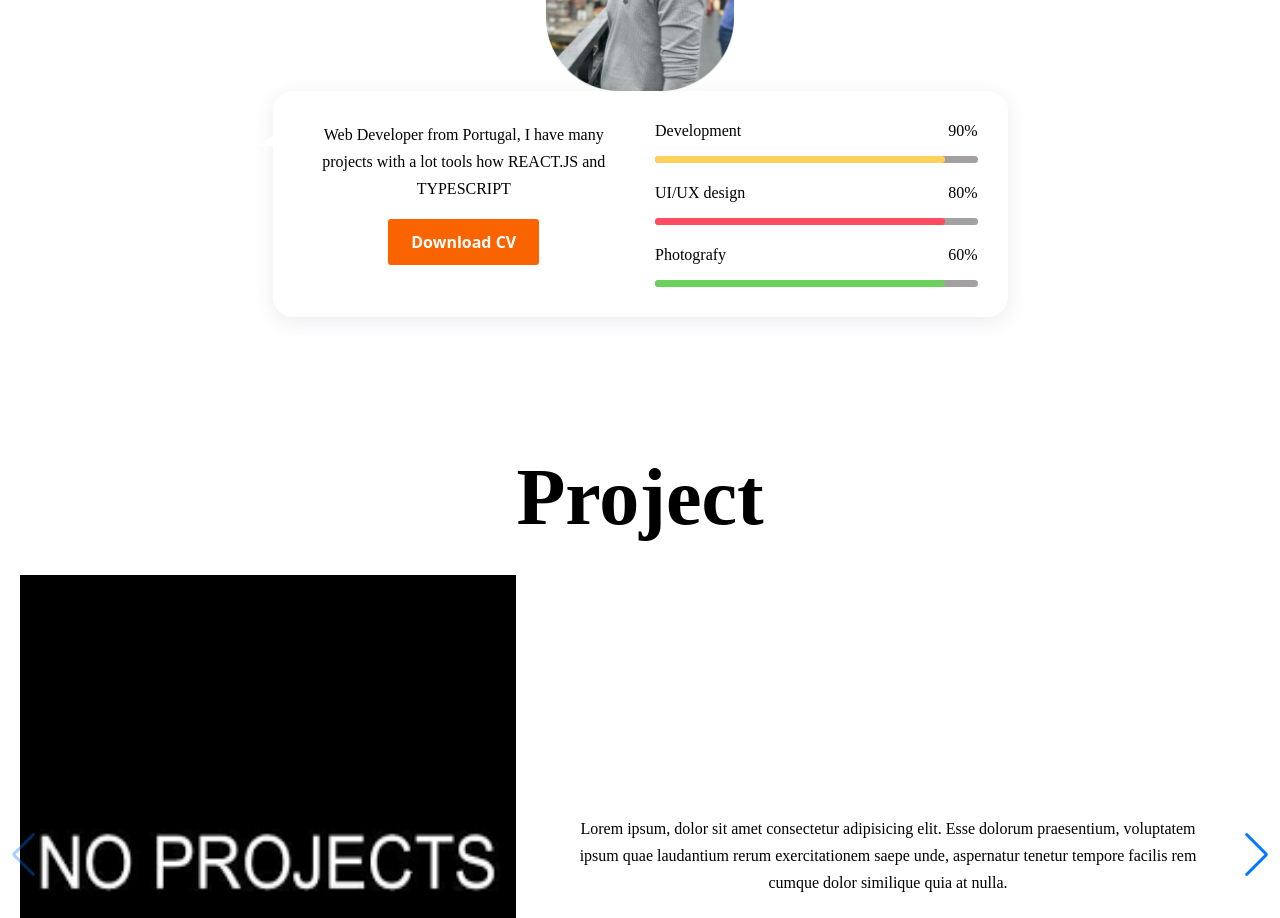
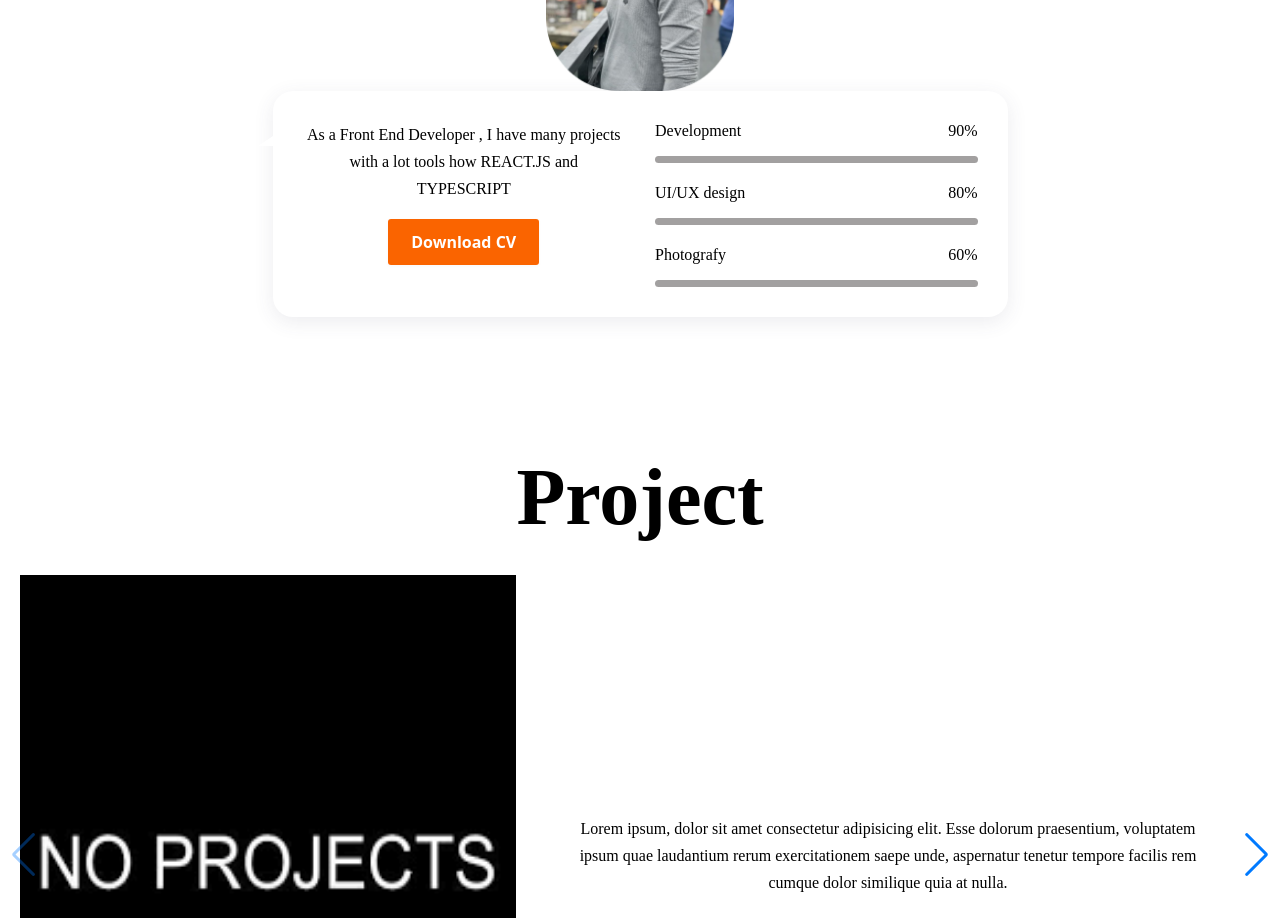
Before and after one commit to artursantana/Portifolio, a React (Vite) app: page / in a window 1280 px wide. Shown: the part 1100-2018 px from the top of the page. Built offline with nearby package versions, Linux system fonts and the light colour scheme.

Commit message:
first commit

```diff
--- a/src/components/about/About.jsx
+++ b/src/components/about/About.jsx
@@ -16,7 +16,7 @@ const About = () => {
             <div className="about_data grid">
                 <div className="about_info">
                     <p className="about_description">
-                        Web Developer from Portugal, I have many projects with a lot tools how REACT.JS and TYPESCRIPT
+                        As a Front End Developer , I have many projects with a lot tools how REACT.JS and TYPESCRIPT
                     </p>
                     <a href="#" className='btn'> Download CV</a>
                 </div>
--- a/src/components/about/About.scss
+++ b/src/components/about/About.scss
@@ -77,18 +77,7 @@
         .skills_percentage {
             display: block;
         }
-        .development {
-            width: 90%;
-            background-color: rgba(255,209,92);
-        }
-        .ui_design {
-            width: 90%;
-            background-color: rgba(255,76,96);
-        }
-        .photography {
-            width: 90%;
-            background-color: rgba(108,209,92);
-        }
+
     }
 }
 
```
